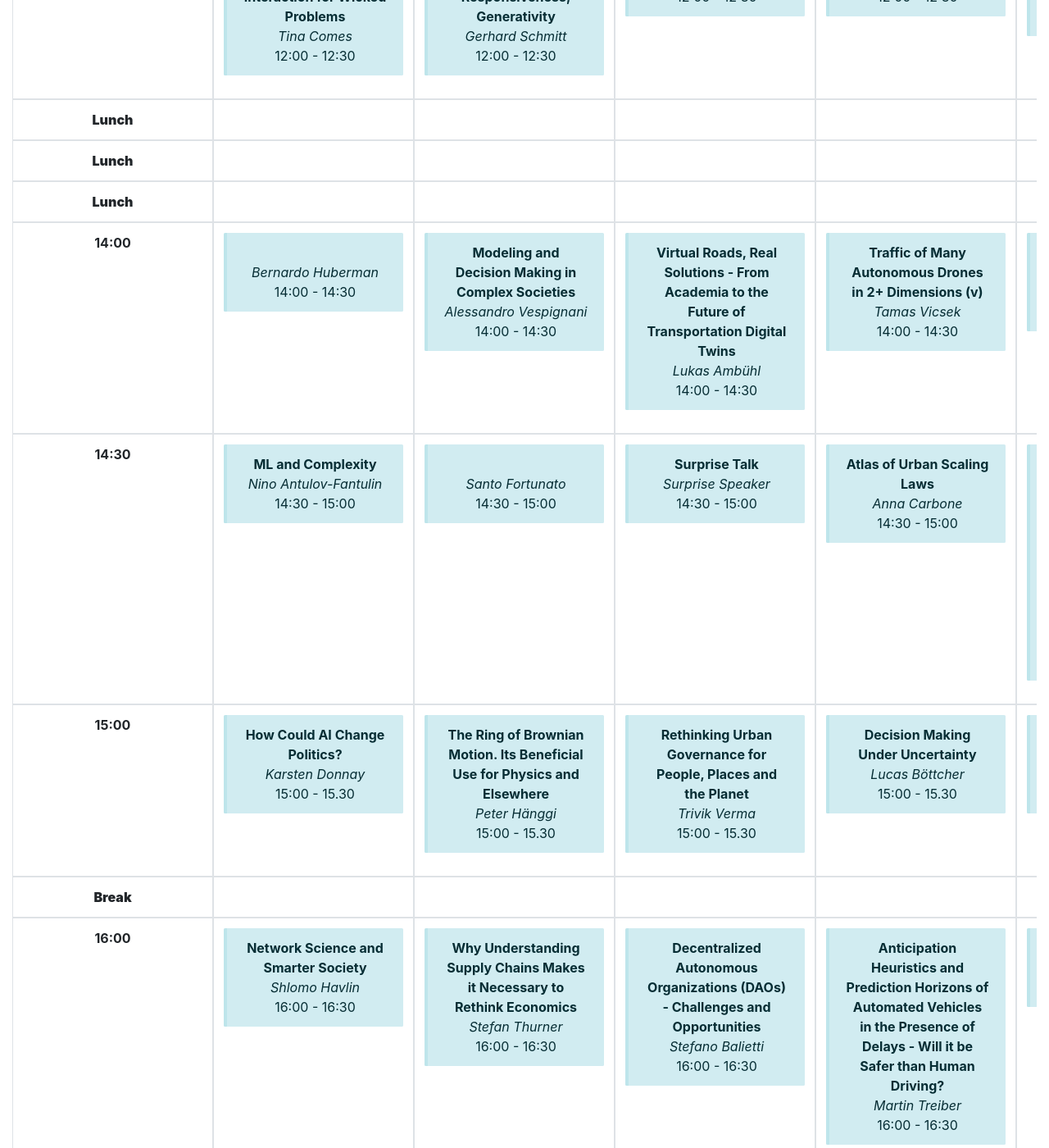
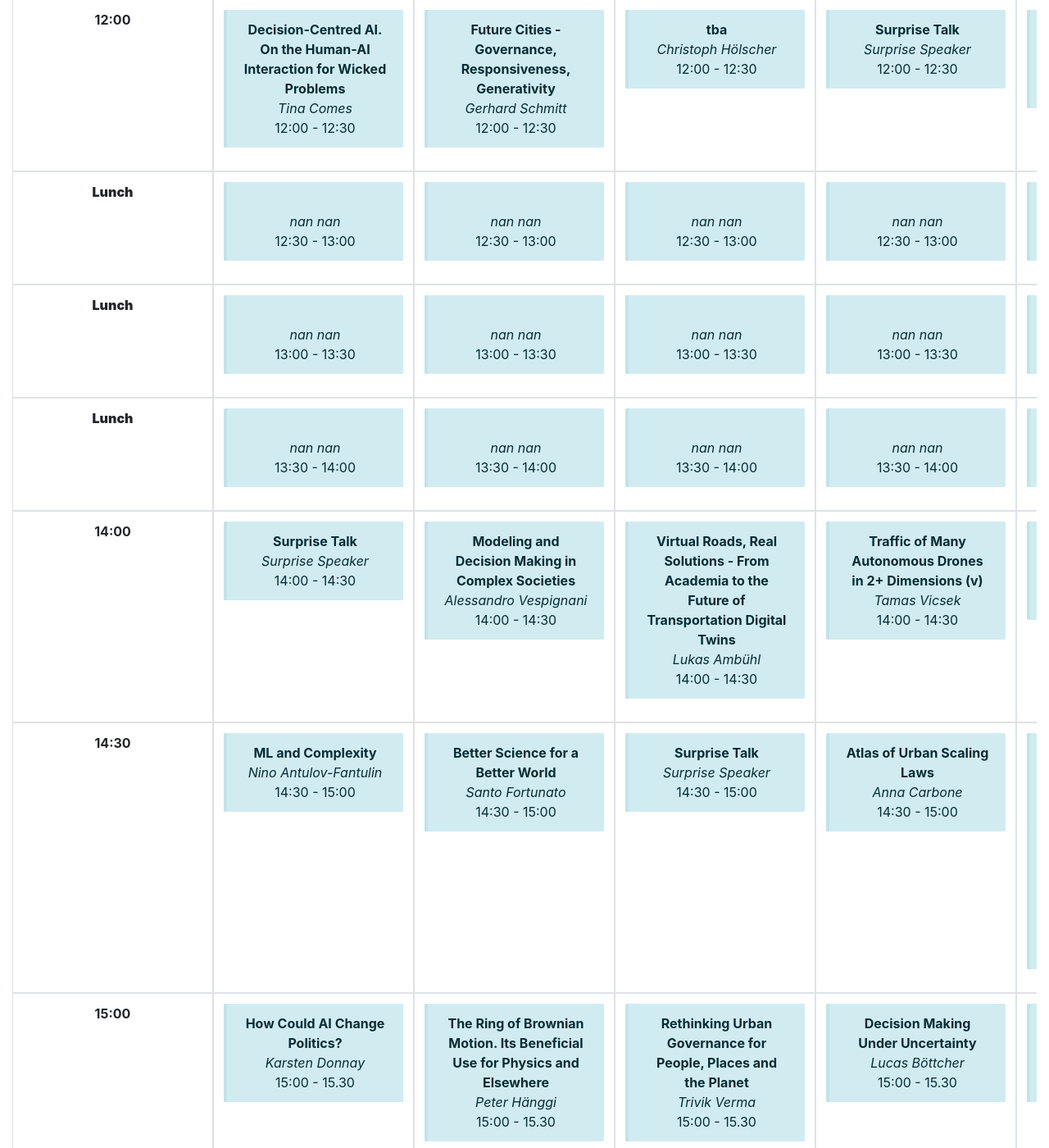
Before and after one commit to ethz-coss/ethz-coss.github.io, a Jekyll site: the page built from program/index.md, in a window 1280 px wide and 1400 px high, scrolled down 1465 px. Shown: the whole window at 82% size. Built offline with Jekyll 4.4.1, drawn with Linux system fonts in a browser that asks for light colours; some of the changed text lies outside the part shown.

```diff
--- a/_data/program.yml
+++ b/_data/program.yml
@@ -17,6 +17,10 @@ days:
         time_start: '10:00'
         time_end: '10:30'
         speaker: 'Guy Theraulaz'
+      - name:
+        time_start: '10:30'
+        time_end: '11:00'
+        speaker: 'nan nan'
       - name: Hybrid Intelligence for Digital Democratic Processes
         time_start: '11:00'
         time_end: '11:30'
@@ -29,10 +33,22 @@ days:
         time_start: '12:00'
         time_end: '12:30'
         speaker: 'Tina Comes'
-      - name: The promise and peril of AI
+      - name:
+        time_start: '12:30'
+        time_end: '13:00'
+        speaker: 'nan nan'
+      - name:
+        time_start: '13:00'
+        time_end: '13:30'
+        speaker: 'nan nan'
+      - name:
+        time_start: '13:30'
+        time_end: '14:00'
+        speaker: 'nan nan'
+      - name: Surprise Talk
         time_start: '14:00'
         time_end: '14:30'
-        speaker: 'Bernardo Huberman'
+        speaker: 'Surprise Speaker'
       - name: ML and Complexity
         time_start: '14:30'
         time_end: '15:00'
@@ -41,6 +57,10 @@ days:
         time_start: '15:00'
         time_end: '15.30'
         speaker: 'Karsten Donnay'
+      - name:
+        time_start: '15:30'
+        time_end: '16:00'
+        speaker: 'nan nan'
       - name: Network Science and Smarter Society
         time_start: '16:00'
         time_end: '16:30'
@@ -71,6 +91,10 @@ days:
         time_start: '10:00'
         time_end: '10:30'
         speaker: 'Evangelos Pournaras'
+      - name:
+        time_start: '10:30'
+        time_end: '11:00'
+        speaker: 'nan nan'
       - name: tbd - Thomas Maillart
         time_start: '11:00'
         time_end: '11:30'
@@ -83,11 +107,23 @@ days:
         time_start: '12:00'
         time_end: '12:30'
         speaker: 'Gerhard Schmitt'
+      - name:
+        time_start: '12:30'
+        time_end: '13:00'
+        speaker: 'nan nan'
+      - name:
+        time_start: '13:00'
+        time_end: '13:30'
+        speaker: 'nan nan'
+      - name:
+        time_start: '13:30'
+        time_end: '14:00'
+        speaker: 'nan nan'
       - name: Modeling and Decision Making in Complex Societies
         time_start: '14:00'
         time_end: '14:30'
         speaker: 'Alessandro Vespignani'
-      - name: Symmetry Breaking in Optimal Transport Networks
+      - name: Better Science for a Better World
         time_start: '14:30'
         time_end: '15:00'
         speaker: 'Santo Fortunato'
@@ -95,6 +131,10 @@ days:
         time_start: '15:00'
         time_end: '15.30'
         speaker: 'Peter Hänggi'
+      - name:
+        time_start: '15:30'
+        time_end: '16:00'
+        speaker: 'nan nan'
       - name: Why Understanding Supply Chains Makes it Necessary to Rethink Economics
         time_start: '16:00'
         time_end: '16:30'
@@ -103,7 +143,7 @@ days:
         time_start: '16:30'
         time_end: '17:00'
         speaker: 'Nikolas Geroliminis'
-      - name: Social Resilience (v)
+      - name: Social Resilience
         time_start: '17:00'
         time_end: '17:30'
         speaker: 'Hans J. Herrmann'
@@ -125,6 +165,10 @@ days:
         time_start: '10:00'
         time_end: '10:30'
         speaker: 'Carlo Ratti'
+      - name:
+        time_start: '10:30'
+        time_end: '11:00'
+        speaker: 'nan nan'
       - name: Can Urban Planners Tame Urban Traffic Congestion with Digital Era Solutions?
         time_start: '11:00'
         time_end: '11:30'
@@ -137,6 +181,18 @@ days:
         time_start: '12:00'
         time_end: '12:30'
         speaker: 'Christoph Hölscher'
+      - name:
+        time_start: '12:30'
+        time_end: '13:00'
+        speaker: 'nan nan'
+      - name:
+        time_start: '13:00'
+        time_end: '13:30'
+        speaker: 'nan nan'
+      - name:
+        time_start: '13:30'
+        time_end: '14:00'
+        speaker: 'nan nan'
       - name: Virtual Roads, Real Solutions - From Academia to the Future of Transportation Digital Twins
         time_start: '14:00'
         time_end: '14:30'
@@ -149,6 +205,10 @@ days:
         time_start: '15:00'
         time_end: '15.30'
         speaker: 'Trivik Verma'
+      - name:
+        time_start: '15:30'
+        time_end: '16:00'
+        speaker: 'nan nan'
       - name: Decentralized Autonomous Organizations (DAOs) - Challenges and Opportunities
         time_start: '16:00'
         time_end: '16:30'
@@ -167,7 +227,7 @@ days:
   rooms:
   - name: LEE E 101
     talks:
-      - name: Economic Crime as a Social Phenomenon
+      - name: Economic Crime as a Social Phenomenon (v)
         time_start: '09:00'
         time_end: '09:30'
         speaker: 'János Kertész'
@@ -175,10 +235,14 @@ days:
         time_start: '09:30'
         time_end: '10:00'
         speaker: 'Vittorio Loreto'
-      - name: Ethics and New Technology - How to Make Moral Progress
+      - name: Surprise Talk
         time_start: '10:00'
         time_end: '10:30'
-        speaker: 'Jeroen van den Hoven'
+        speaker: 'Surprise Speaker'
+      - name:
+        time_start: '10:30'
+        time_end: '11:00'
+        speaker: 'nan nan'
       - name: Human-AI Symbiosis in a Smart Society
         time_start: '11:00'
         time_end: '11:30'
@@ -191,6 +255,18 @@ days:
         time_start: '12:00'
         time_end: '12:30'
         speaker: 'Surprise Speaker'
+      - name:
+        time_start: '12:30'
+        time_end: '13:00'
+        speaker: 'nan nan'
+      - name:
+        time_start: '13:00'
+        time_end: '13:30'
+        speaker: 'nan nan'
+      - name:
+        time_start: '13:30'
+        time_end: '14:00'
+        speaker: 'nan nan'
       - name: Traffic of Many Autonomous Drones in 2+ Dimensions (v)
         time_start: '14:00'
         time_end: '14:30'
@@ -203,6 +279,10 @@ days:
         time_start: '15:00'
         time_end: '15.30'
         speaker: 'Lucas Böttcher'
+      - name:
+        time_start: '15:30'
+        time_end: '16:00'
+        speaker: 'nan nan'
       - name: Anticipation Heuristics and Prediction Horizons of Automated Vehicles in the Presence of Delays - Will it be Safer than Human Driving?
         time_start: '16:00'
         time_end: '16:30'
@@ -211,16 +291,16 @@ days:
         time_start: '16:30'
         time_end: '17:00'
         speaker: 'Stefan Lämmer'
+      - name: Social Artificial Intelligence (v)
+        time_start: '17:00'
+        time_end: '17:30'
+        speaker: 'Nicholas Christakis'
 - name: Friday
   abbr: Fri
   date: 2025-02-14
   rooms:
   - name: LEE E 101
     talks:
-      - name: Social Artificial Intelligence (v)
-        time_start: '17:00'
-        time_end: '17:30'
-        speaker: 'Nicholas Christakis'
       - name: Environmental Inequality in European Cities. Empirical Analysis with Geo-Referenced Data
         time_start: '09:00'
         time_end: '09:30'
@@ -229,10 +309,14 @@ days:
         time_start: '09:30'
         time_end: '10:00'
         speaker: 'Heinrich Nax'
-      - name: Smarter Societies at the Brink of Climate Emergency?
+      - name:
         time_start: '10:00'
         time_end: '10:30'
         speaker: 'Viktoria Spaiser'
+      - name:
+        time_start: '10:30'
+        time_end: '11:00'
+        speaker: 'nan nan'
       - name: Agent-Based Social Simulation - the Dream and the Reality
         time_start: '11:00'
         time_end: '11:30'
@@ -245,6 +329,18 @@ days:
         time_start: '12:00'
         time_end: '12:30'
         speaker: 'Richard Mann'
+      - name:
+        time_start: '12:30'
+        time_end: '13:00'
+        speaker: 'nan nan'
+      - name:
+        time_start: '13:00'
+        time_end: '13:30'
+        speaker: 'nan nan'
+      - name:
+        time_start: '13:30'
+        time_end: '14:00'
+        speaker: 'nan nan'
       - name: Human Values in Complex systems
         time_start: '14:00'
         time_end: '14:30'
@@ -257,6 +353,10 @@ days:
         time_start: '15:00'
         time_end: '15.30'
         speaker: 'Doyne Farmer'
+      - name:
+        time_start: '15:30'
+        time_end: '16:00'
+        speaker: 'nan nan'
       - name: Surprise Talk
         time_start: '16:00'
         time_end: '16:30'
--- a/generate_schedule_from_csv.py
+++ b/generate_schedule_from_csv.py
@@ -1,6 +1,6 @@
 import pandas as pd
 
-df = pd.read_csv("/Users/ccarissimo/ethz-coss.github.io/ScheduleSandbox_forWebsite_201224_v2.csv")
+df = pd.read_csv("/Users/ccarissimo/ethz-coss.github.io/ScheduleSandbox_forWebsite_130125_v1.csv")
 
 days = {1: "Monday", 2: "Tuesday", 3: "Wednesday", 4: "Thursday", 5: "Friday"}
 abbr = {1: "Mo", 2: "Tue", 3: "Wed", 4: "Thu", 5: "Fri"}
```
